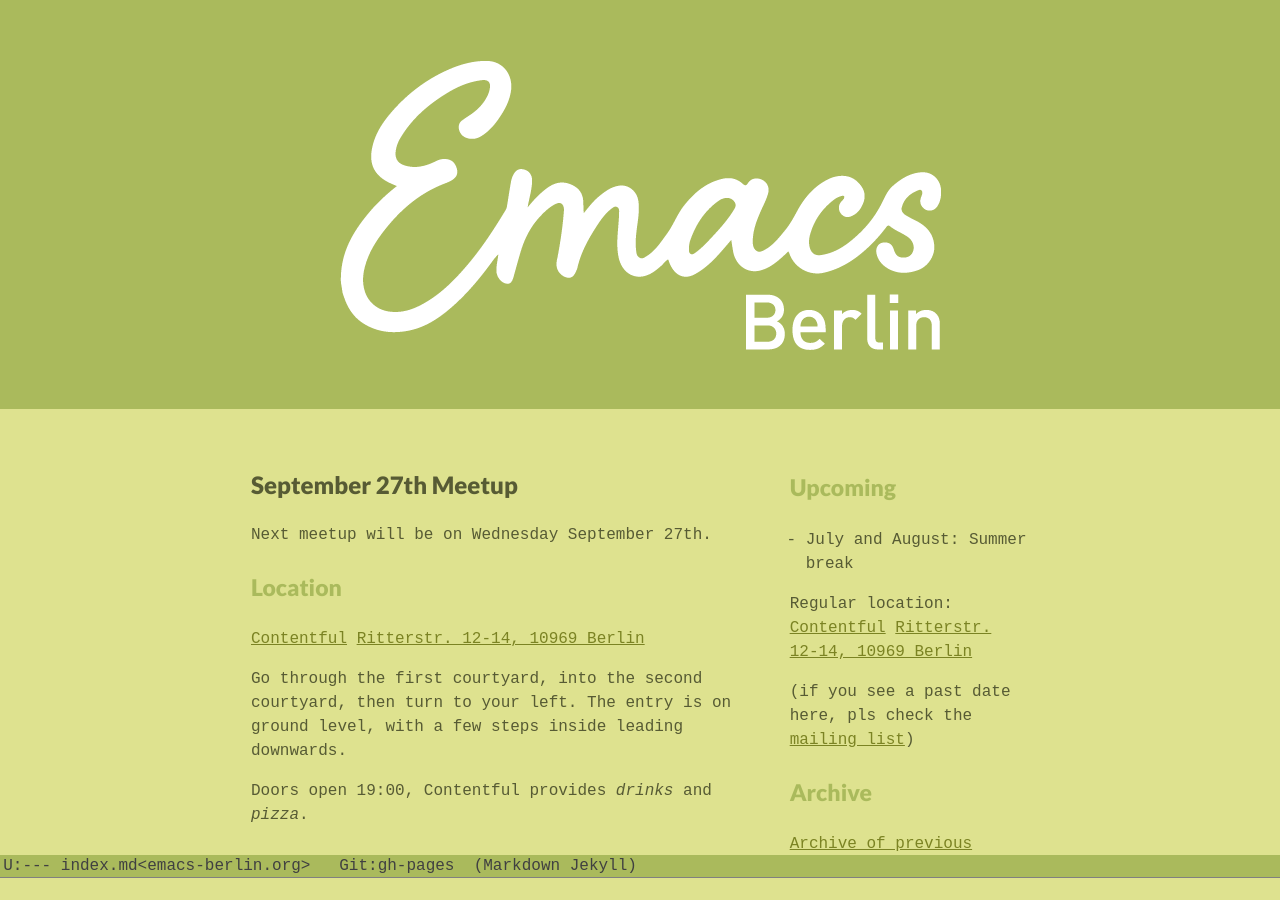
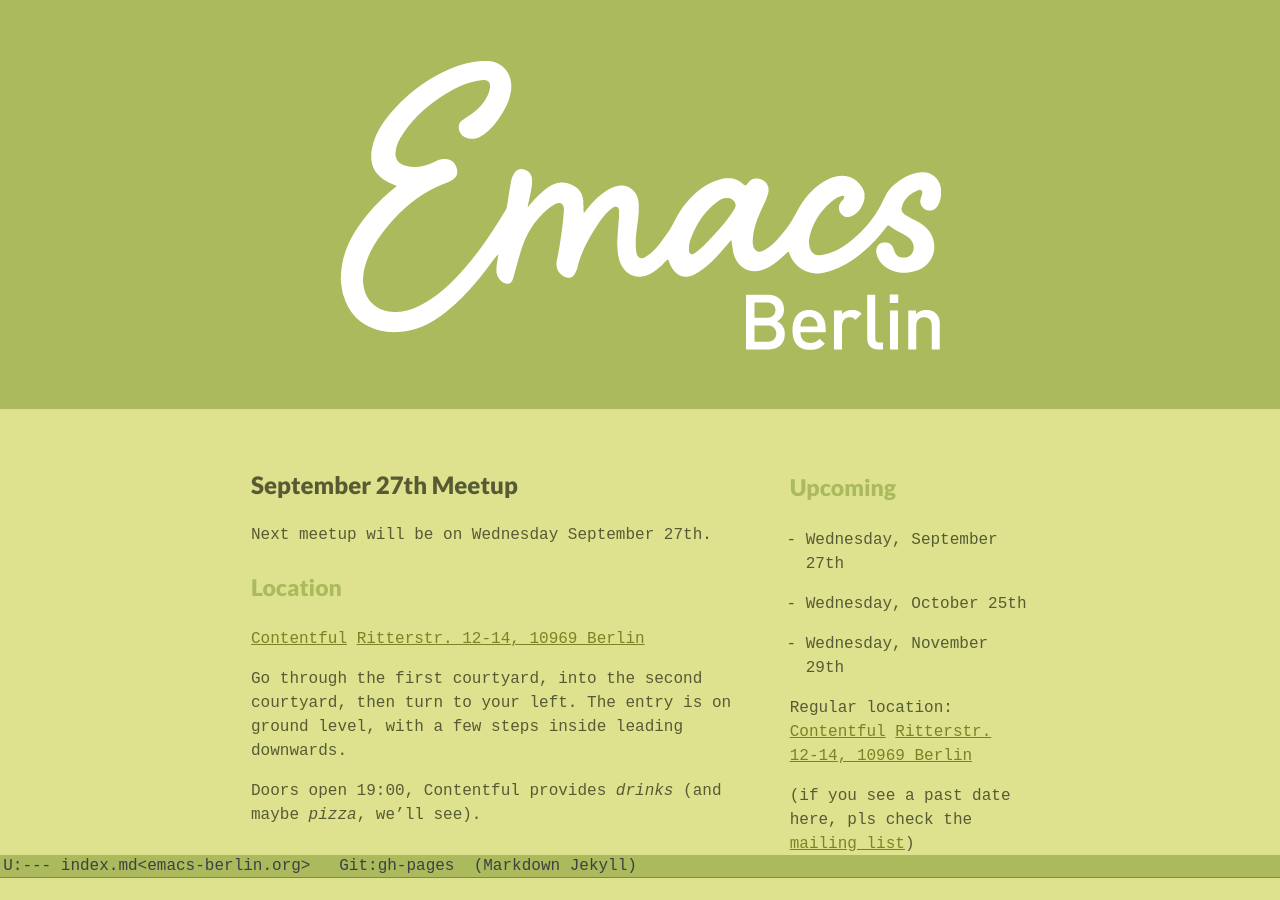
Before and after one commit to emacs-berlin/emacs-berlin.org, a Jekyll site: the page built from index.md, in a window 1280 px wide and 900 px high. Built offline with Jekyll 4.4.1, drawn with Linux system fonts in a browser that asks for light colours.

Commit message:
Pizza is not sure yet, add upcoming

```diff
--- a/index.md
+++ b/index.md
@@ -29,7 +29,8 @@
 <!-- Location: [Babbel (Lesson Nine Gmbh)](https://www.babbel.com/)<br> -->
 <!-- Map: [Max-Beer-Straße 2, 10119 Berlin](https://goo.gl/maps/bXK48PS1qmG2) -->
 
-Doors open 19:00, Contentful provides *drinks* and *pizza*.
+Doors open 19:00, Contentful provides *drinks* (and maybe *pizza*,
+we'll see).
 
 
 ### About Emacs Berlin
@@ -57,7 +58,11 @@
 <div class="medium-4 columns">
 ### Upcoming
 
-* July and August: Summer break
+* Wednesday, September 27th
+
+* Wednesday, October 25th
+
+* Wednesday, November 29th
 
 <!-- Location: [Babbel (Lesson Nine Gmbh)](https://www.babbel.com/)<br> -->
 <!-- Map: [Max-Beer-Straße 2, 10119 Berlin](https://goo.gl/maps/bXK48PS1qmG2) -->
```
